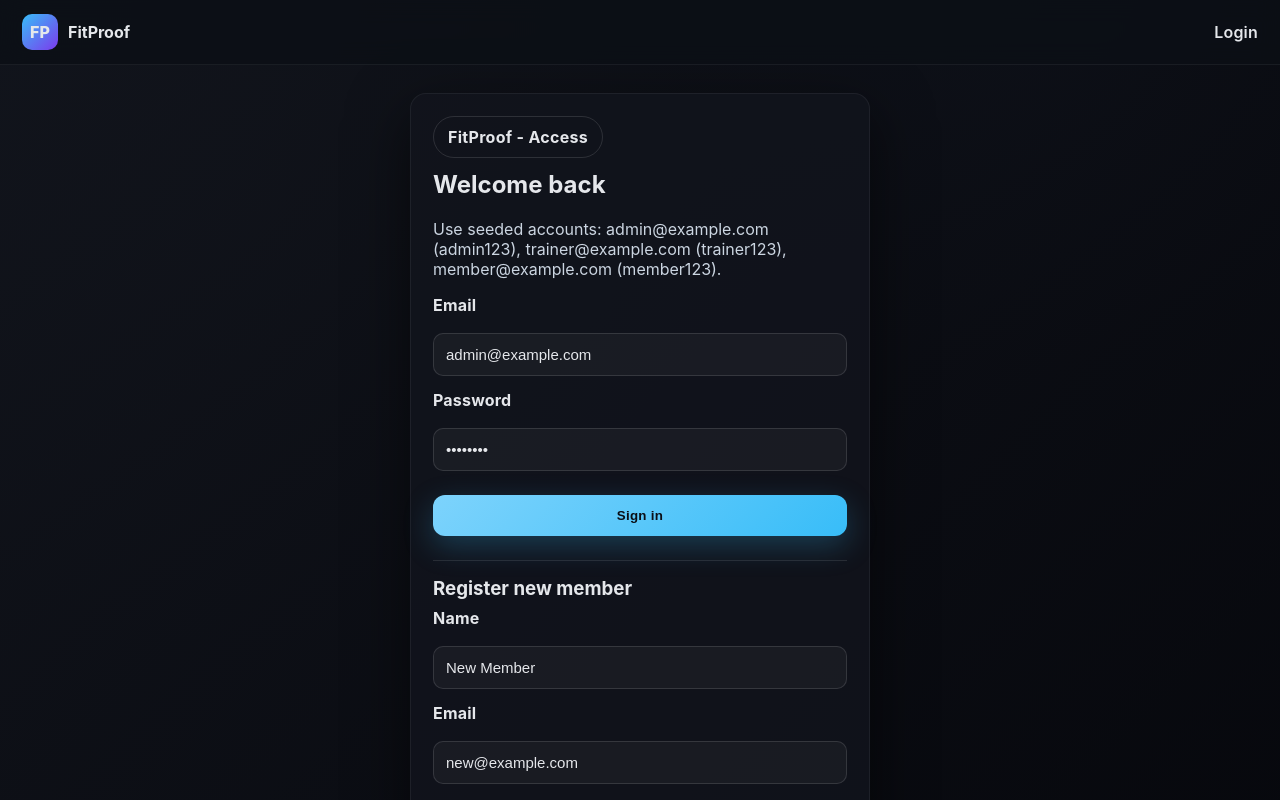
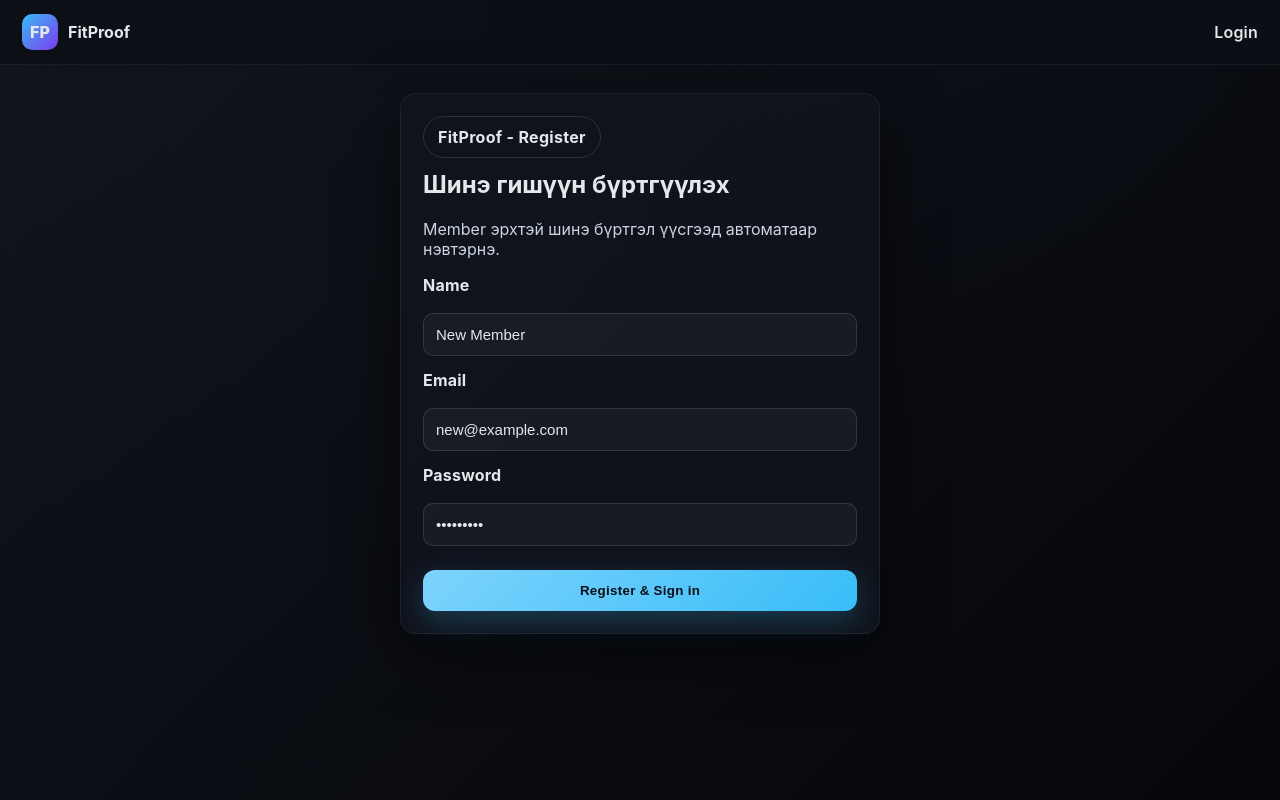
Before and after one commit to mz310/FitProof, a React (Vite) app in the folder frontend/: page /register in a window 1280 px wide. Before the commit this address led to /login. Shown: the top 800 px of the page. Built offline with nearby package versions, Linux system fonts and the light colour scheme; no server answers.

Commit message:
feat(ui): add /register page

```diff
--- a/frontend/src/App.jsx
+++ b/frontend/src/App.jsx
@@ -6,6 +6,7 @@ import ScanPage from "./pages/ScanPage";
 import SessionPage from "./pages/SessionPage";
 import AdminUsersPage from "./pages/AdminUsersPage";
 import ProfilePage from "./pages/ProfilePage";
+import RegisterPage from "./pages/RegisterPage";
 
 const Protected = ({ children, roles }) => {
   const { user, loading } = useAuth();
@@ -51,6 +52,7 @@ export default function App() {
   return (
     <Routes>
       <Route path="/login" element={<Shell><LoginPage /></Shell>} />
+      <Route path="/register" element={<Shell><RegisterPage /></Shell>} />
       <Route path="/scan" element={<Protected><Shell><ScanPage /></Shell></Protected>} />
       <Route path="/session" element={<Protected><Shell><SessionPage /></Shell></Protected>} />
       <Route path="/profile" element={<Protected><Shell><ProfilePage /></Shell></Protected>} />
--- /dev/null
+++ b/frontend/src/pages/RegisterPage.jsx
@@ -0,0 +1,66 @@
+import React, { useState } from "react";
+import { useNavigate, useLocation } from "react-router-dom";
+import api from "../api";
+import { useAuth } from "../hooks/useAuth";
+
+export default function RegisterPage() {
+  const { login } = useAuth();
+  const navigate = useNavigate();
+  const location = useLocation();
+  const [name, setName] = useState("New Member");
+  const [regEmail, setRegEmail] = useState("new@example.com");
+  const [regPassword, setRegPassword] = useState("member123");
+  const [error, setError] = useState(null);
+  const [success, setSuccess] = useState(null);
+  const [loading, setLoading] = useState(false);
+
+  const handleRegister = async (e) => {
+    e.preventDefault();
+    setError(null);
+    setSuccess(null);
+    setLoading(true);
+    try {
+      await api.post("/auth/register", {
+        email: regEmail,
+        password: regPassword,
+        name,
+        role: "member",
+      });
+      await login(regEmail, regPassword);
+      setSuccess("Амжилттай бүртгэж нэвтэрлээ");
+      const redirectTo = location.state?.from?.pathname || "/scan";
+      navigate(redirectTo, { replace: true });
+    } catch (err) {
+      setError(err.response?.data?.message || "Registration failed");
+    } finally {
+      setLoading(false);
+    }
+  };
+
+  return (
+    <div className="card" style={{ maxWidth: 480, margin: "0 auto" }}>
+      <div className="pill" style={{ marginBottom: 12 }}>FitProof - Register</div>
+      <h2 style={{ marginTop: 0 }}>Шинэ гишүүн бүртгүүлэх</h2>
+      <p style={{ color: "#cbd5e1" }}>Member эрхтэй шинэ бүртгэл үүсгээд автоматаар нэвтэрнэ.</p>
+      <form onSubmit={handleRegister}>
+        <div className="form-row">
+          <label className="label">Name</label>
+          <input className="input" value={name} onChange={(e) => setName(e.target.value)} required />
+        </div>
+        <div className="form-row">
+          <label className="label">Email</label>
+          <input className="input" type="email" value={regEmail} onChange={(e) => setRegEmail(e.target.value)} required />
+        </div>
+        <div className="form-row">
+          <label className="label">Password</label>
+          <input className="input" type="password" value={regPassword} onChange={(e) => setRegPassword(e.target.value)} required />
+        </div>
+        {error && <div className="error">{error}</div>}
+        {success && <div className="success">{success}</div>}
+        <button className="btn" type="submit" disabled={loading} style={{ width: "100%", marginTop: 10 }}>
+          {loading ? "Registering..." : "Register & Sign in"}
+        </button>
+      </form>
+    </div>
+  );
+}
```
